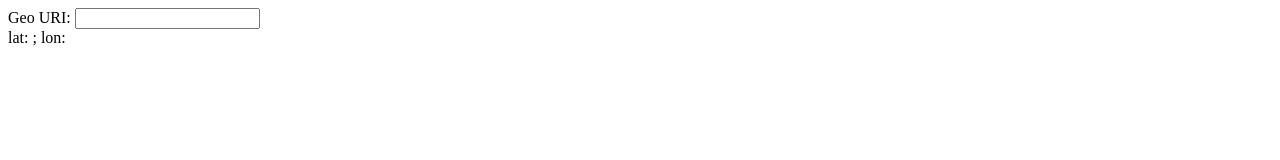
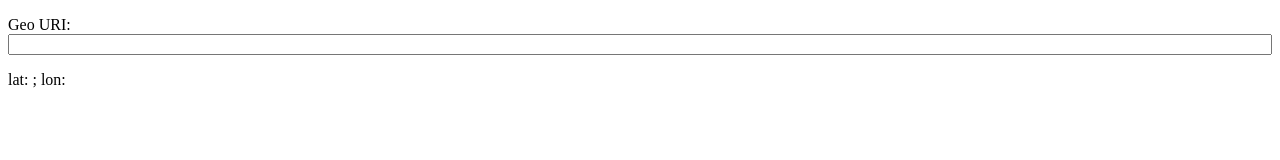
Before and after one commit to AntonKhorev/geo-url, a website: page demo/index.html in a window 1280 px wide. Drawn offline with Linux system fonts and the light colour scheme.

Commit message:
Make demo input larger

```diff
--- a/demo/index.html
+++ b/demo/index.html
@@ -4,6 +4,16 @@
 	<meta charset="UTF-8">
 	<meta name="viewport" content="width=device-width, initial-scale=1.0">
 	<title>Document</title>
+	<style>
+		.major-input {
+			margin: 1rem 0;
+		}
+		.major-input input {
+			display: block;
+			box-sizing: border-box;
+			width: 100%;
+		}
+	</style>
 	<script type="module">
 		import { WGS84GeoURL } from "../index.js"
 
@@ -24,7 +34,7 @@
 	</script>
 </head>
 <body>
-	<div>
+	<div class="major-input">
 		<label>
 			Geo URI: <input id="geo-uri-input">
 		</label>
```
